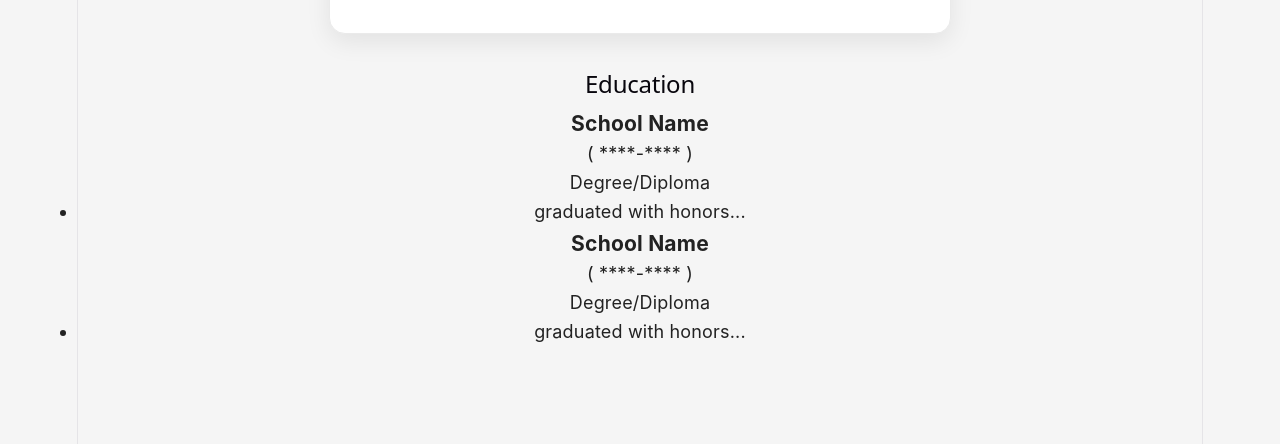
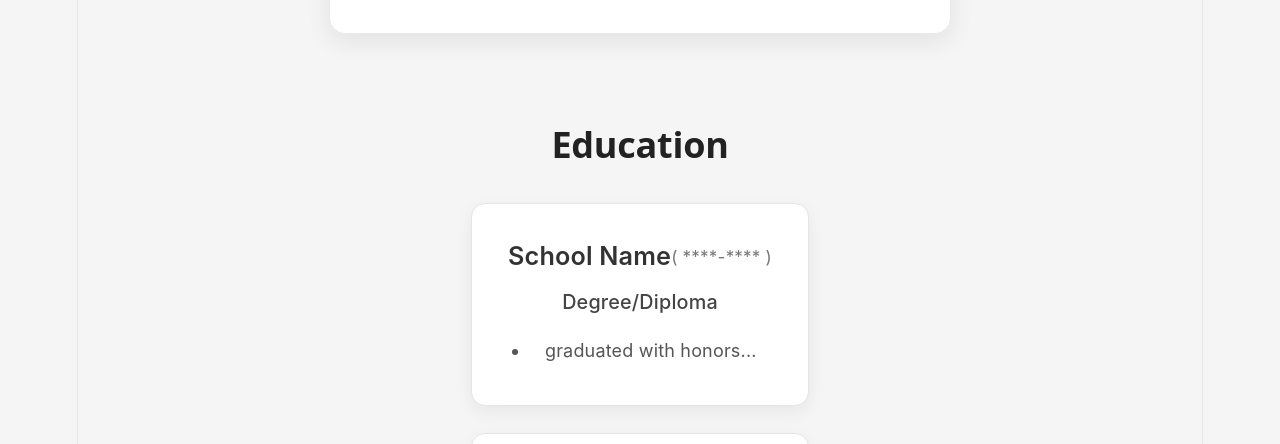
Before and after one commit to b-zhang-15977/cv_application, a React (Vite) app: page / in a window 1280 px wide. Shown: the part 356-800 px from the top of the page. Built offline with nearby package versions, Linux system fonts and the light colour scheme.

Commit message:
Add CSS to Education module

```diff
--- a/src/styles/Education.module.css
+++ b/src/styles/Education.module.css
@@ -0,0 +1,67 @@
+.educationSection {
+  max-width: 900px;
+  margin: 3rem auto;
+  padding: 0 1rem;
+}
+
+.title {
+  font-size: 2rem;
+  font-weight: 700;
+  margin-bottom: 2rem;
+  text-align: center;
+  color: #222;
+}
+
+.educationList {
+  display: flex;
+  flex-direction: column;
+  gap: 1.5rem;
+}
+
+.card {
+  background: #ffffff;
+  padding: 1.8rem 2rem;
+  border-radius: 14px;
+  border: 1px solid #e5e5e5;
+  box-shadow: 0 6px 18px rgba(0, 0, 0, 0.06);
+  transition: 0.2s ease;
+}
+
+.card:hover {
+  transform: translateY(-3px);
+  box-shadow: 0 10px 24px rgba(0, 0, 0, 0.08);
+}
+
+.header {
+  display: flex;
+  justify-content: space-between;
+  align-items: center;
+}
+
+.school {
+  font-size: 1.4rem;
+  font-weight: 600;
+  color: #333;
+}
+
+.date {
+  font-size: 0.95rem;
+  color: #777;
+}
+
+.degree {
+  margin: 0.6rem 0 1rem 0;
+  font-size: 1.1rem;
+  font-weight: 500;
+  color: #444;
+}
+
+.details {
+  margin-left: 1.2rem;
+  color: #555;
+  line-height: 1.6;
+}
+
+.details li {
+  margin-bottom: 0.4rem;
+}
```
